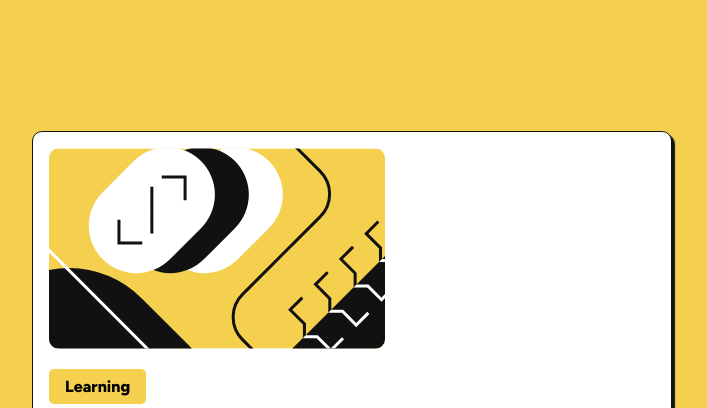
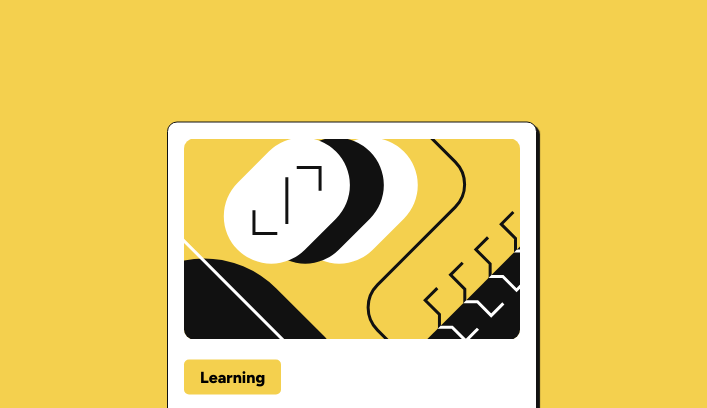
Before and after one commit to anita-david/Blog-Preview-Card, a plain HTML site: page index.html in a window 1280 px wide. Shown: the top 408 px of the page, without its empty margins (288-995 px from the left). Drawn offline with Linux system fonts and the light colour scheme.

Commit message:
updated desktop view

```diff
--- a/index.css
+++ b/index.css
@@ -29,6 +29,7 @@ body{
 	display: flex;
 	flex-direction:column ;
 	align-items: flex-start;
+	max-width: min-content;
 }
 
 img{
```
